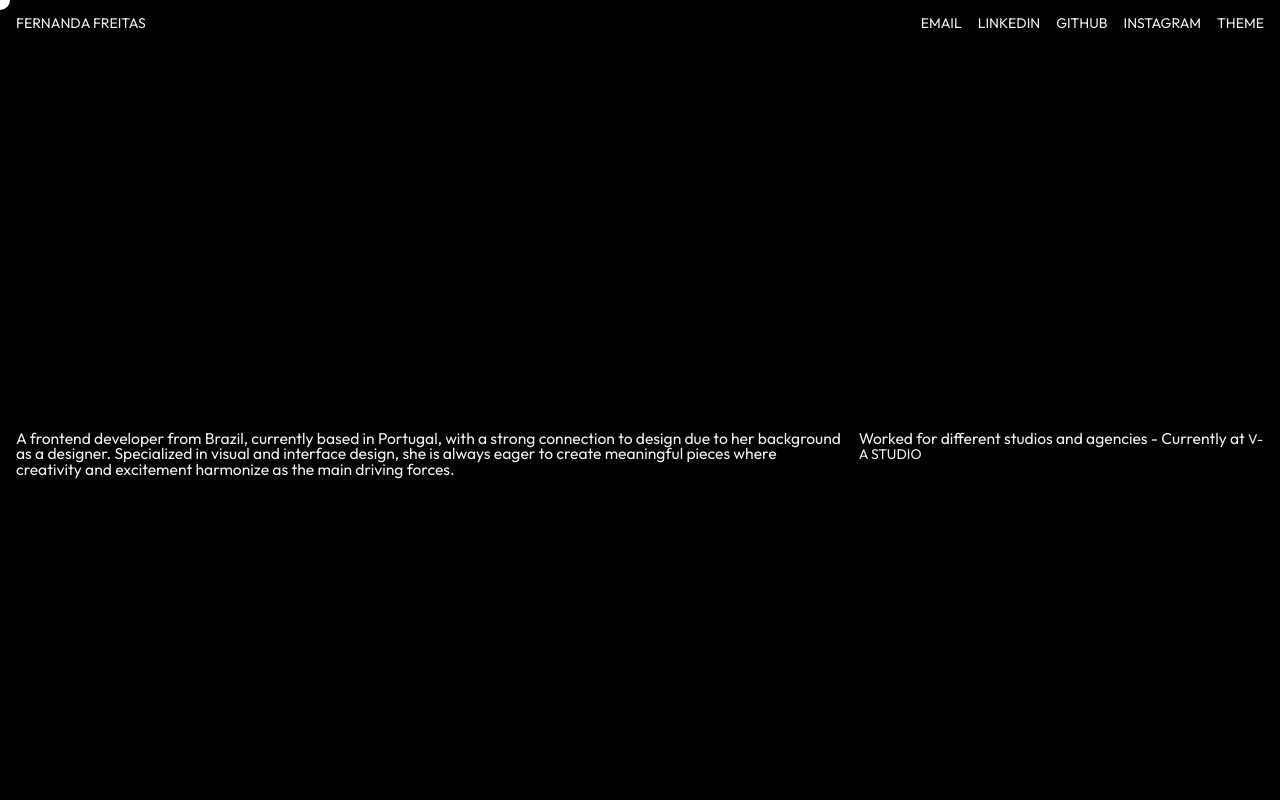
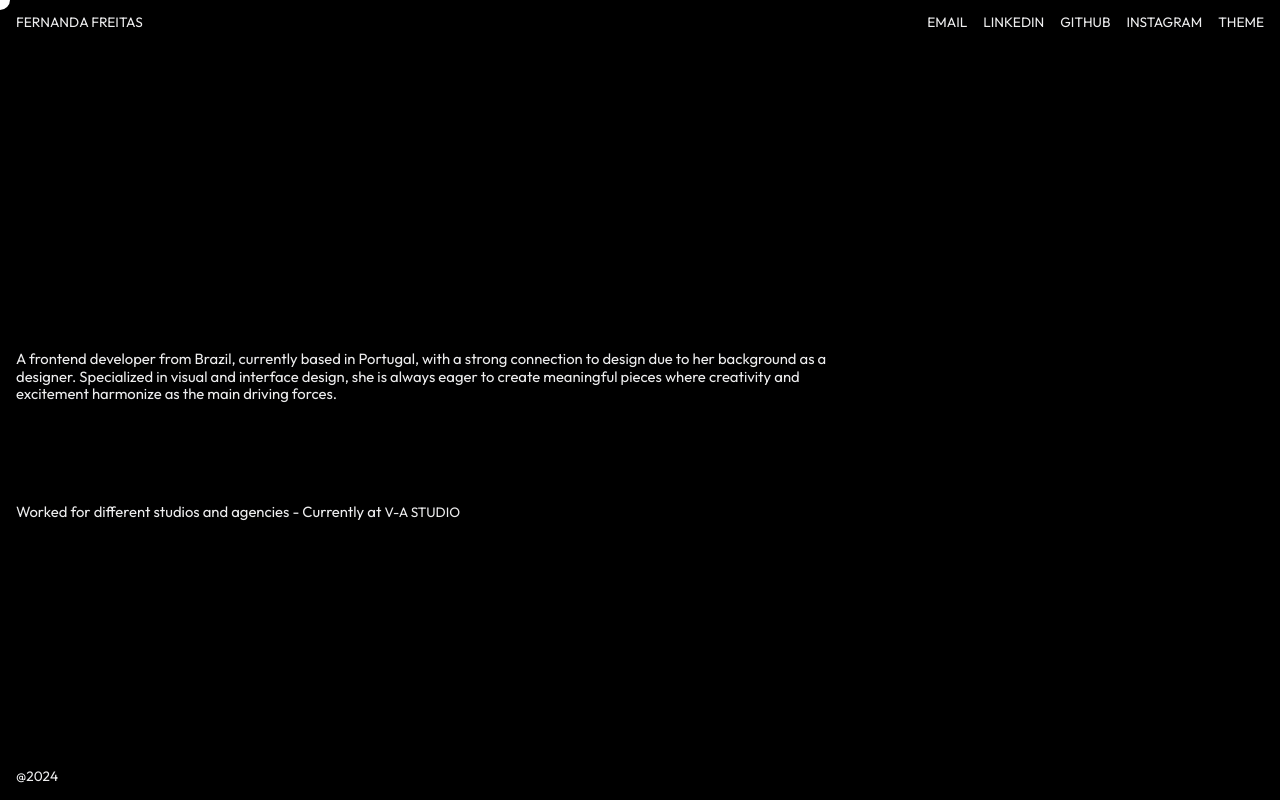
Before and after one commit to fernanda-freitas/dev, a Next.js app: page / in a window 1280 px wide. Built offline with nearby package versions, Linux system fonts and the light colour scheme; a web font is replaced by a local one.

Commit message:
Add content to website

```diff
--- /dev/null
+++ b/src/components/atoms/Content.jsx
@@ -0,0 +1,22 @@
+import LinkText from '@/components/atoms/LinkText'
+import Grid from '@/components/atoms/Grid'
+
+export default function Content() {
+	return (
+		<Grid className='pt-[40vh] flex flex-col gap-y-[100px]'>
+			<div className='col-span-12 640:col-span-8'>
+				<span className='copy-default'>
+					A frontend developer from Brazil, currently based in Portugal, with a strong connection to design due to her
+					background as a designer. Specialized in visual and interface design, she is always eager to create meaningful
+					pieces where creativity and excitement harmonize as the main driving forces.
+				</span>
+			</div>
+			<div className='col-span-12 640:col-span-6'>
+				<span className='copy-default'>
+					Worked for different studios and agencies - Currently at{' '}
+					<LinkText href='https://v-a.studio/'>v-a studio</LinkText>
+				</span>
+			</div>
+		</Grid>
+	)
+}
--- /dev/null
+++ b/src/components/atoms/Footer.jsx
@@ -0,0 +1,9 @@
+export default function Footer() {
+	const year = new Date().getFullYear()
+
+	return (
+		<div className='absolute bottom-16 left-16 right-16'>
+			<span className='copy-uppercase'>@{year}</span>
+		</div>
+	)
+}
--- a/src/components/molecules/Menu.jsx
+++ b/src/components/molecules/Menu.jsx
@@ -8,7 +8,7 @@ export default function Menu({ items }) {
 	return (
 		<div className='flex justify-between'>
 			<span className='copy-uppercase'>Fernanda Freitas</span>
-			<ul className='flex gap-16'>
+			<ul className='flex gap-x-10 640:gap-x-16'>
 				<li>
 					<LinkText href='mailto:idea.fernanda@gmail.com'>Email</LinkText>
 				</li>
--- a/src/pages/index.jsx
+++ b/src/pages/index.jsx
@@ -1,27 +1,14 @@
 import MarginDefault from '@/components/atoms/MarginDefault'
 import Menu from '@/components/molecules/Menu'
-import LinkText from '@/components/atoms/LinkText'
-import Grid from '@/components/atoms/Grid'
+import Content from '@/components/atoms/Content'
+import Footer from '@/components/atoms/Footer'
 
 export default function Home() {
 	return (
 		<MarginDefault>
 			<Menu />
-			<Grid className='pt-[50vh] flex flex-col gap-y-[200px]'>
-				<div className='col-span-12 640:col-span-8'>
-					<span className='copy-default'>
-						A frontend developer from Brazil, currently based in Portugal, with a strong connection to design due to
-						her background as a designer. Specialized in visual and interface design, she is always eager to create
-						meaningful pieces where creativity and excitement harmonize as the main driving forces.
-					</span>
-				</div>
-				<div className='col-span-12 640:col-span-4'>
-					<span className='copy-default'>
-						Worked for different studios and agencies - Currently at{' '}
-						<LinkText href='https://v-a.studio/'>v-a studio</LinkText>
-					</span>
-				</div>
-			</Grid>
+			<Content />
+			<Footer />
 		</MarginDefault>
 	)
 }
--- a/src/styles/_typography.scss
+++ b/src/styles/_typography.scss
@@ -6,13 +6,13 @@
 }
 
 .copy-default {
-	@include fontSizeResponsive(41.1, 1.4, 144, 1.6);
-	line-height: 1;
+	@include fontSizeResponsive(41.1, 1.4, 144, 1.5);
+	line-height: 1.2;
 	letter-spacing: 0px;
 }
 
 .copy-uppercase {
-	@include fontSizeResponsive(41.1, 1.4, 144, 1.4);
+	@include fontSizeResponsive(41.1, 1.2, 144, 1.4);
 	line-height: 1;
 	text-transform: uppercase;
 	letter-spacing: 0px;
```
